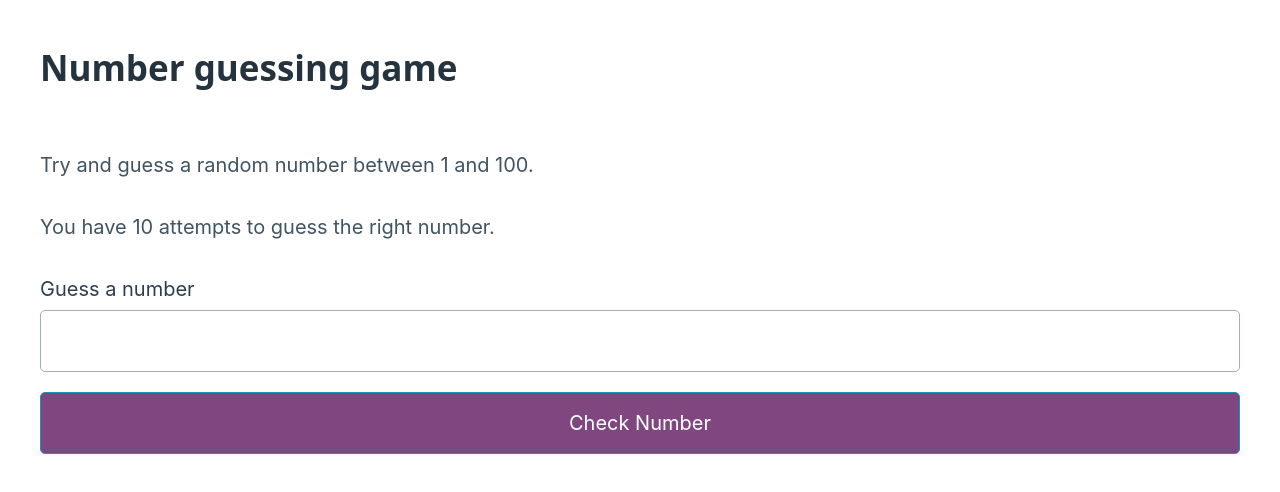
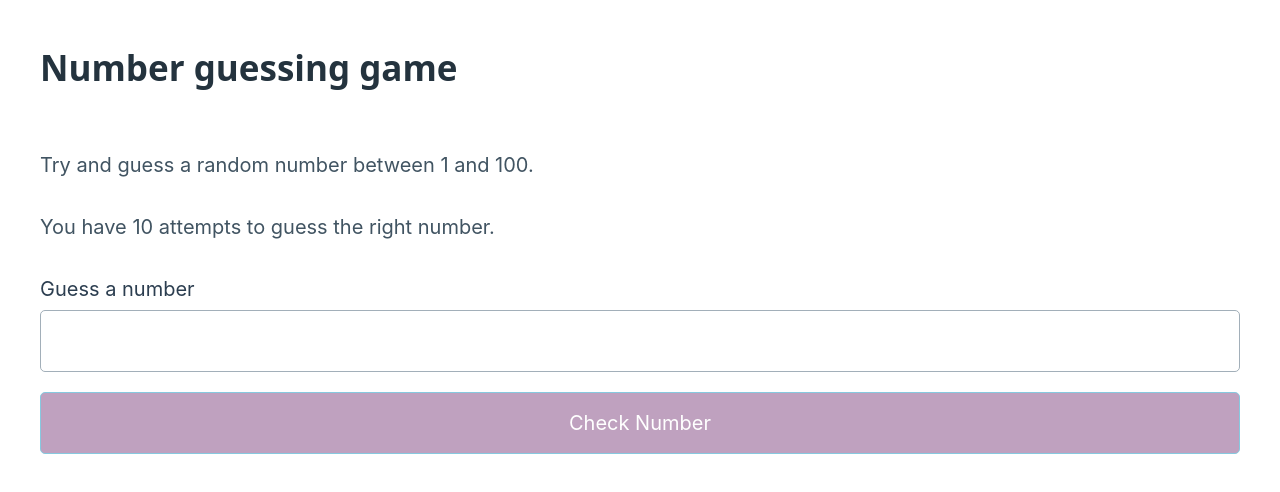
Before and after one commit to omiras/vue-guessing-number, a Vue app: page / in a window 1280 px wide. Both pictures are taken after a click on the button "Start Game". Shown: the top 492 px of the page. Built offline with nearby package versions, Linux system fonts and the light colour scheme.

Commit message:
curr guess disabled

```diff
--- a/src/App.vue
+++ b/src/App.vue
@@ -35,7 +35,7 @@ const checkGuess = () => {
           <label for="guessField">Guess a number</label>
           <input v-model="currentGuess" type="number" id="guessField" class="guessField">
           <button @click="checkGuess"
-            :disabled="attempts == 0 || previousGuesses[previousGuesses.length - 1] == randomNumber"
+            :disabled="attempts == 0 || previousGuesses[previousGuesses.length - 1] == randomNumber || !currentGuess"
             class="button-check">Check Number</button>
         </div>
         <div v-show="previousGuesses.length != 0">
```
